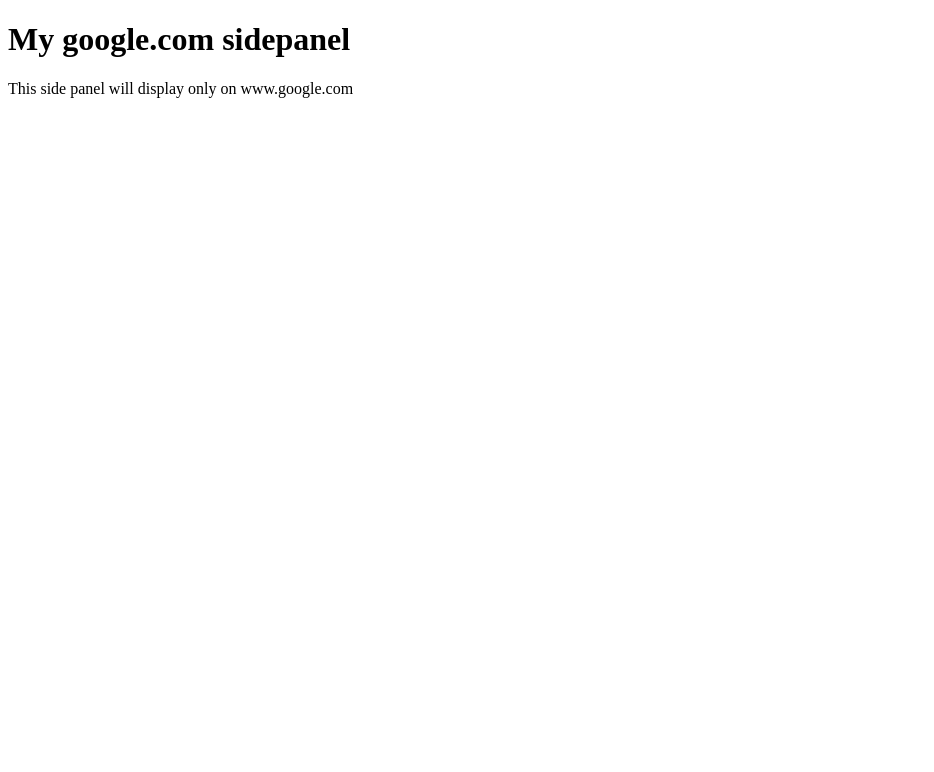
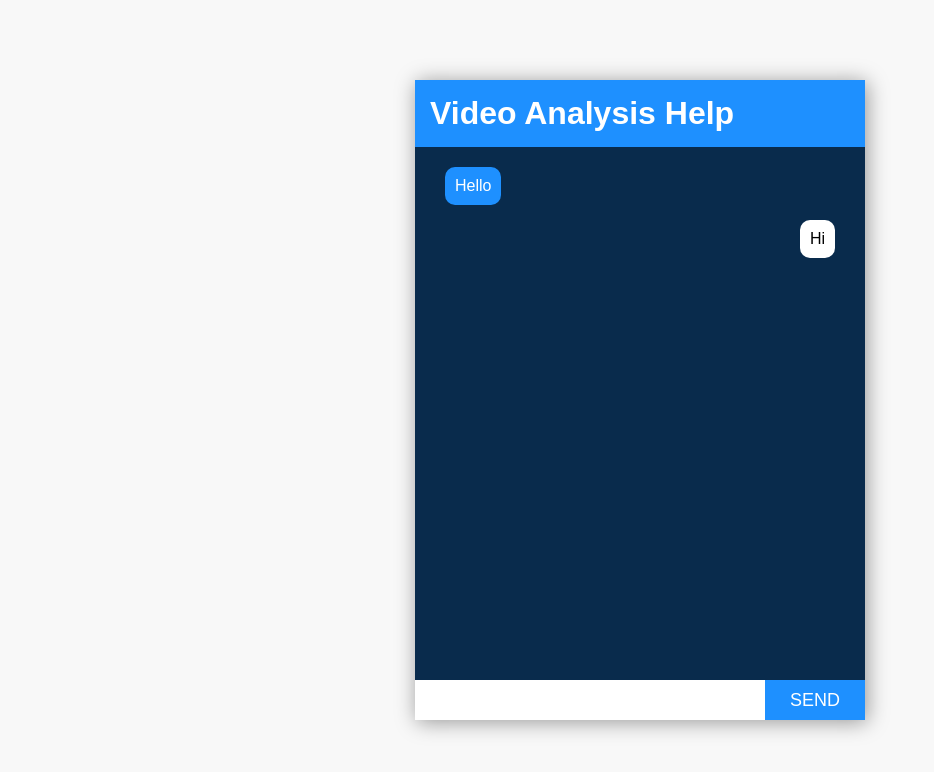
Before and after one commit to ady2303/GPT_Video_QnA, a browser extension: page sidepanel.html in a window 1280 px wide. Shown: the whole page, without its empty margins (0-934 px from the left). Drawn offline with Linux system fonts and the light colour scheme.

Commit message:
Added some HTML/CSS to look like a chatbox

```diff
--- a/sidepanel.html
+++ b/sidepanel.html
@@ -2,9 +2,23 @@
 <html>
   <head>
     <title>My Google side panel extension</title>
+    <link rel="stylesheet" type="text/css" href="style.css"
   </head>
   <body>
-    <h1>My google.com sidepanel</h1>
-    <p>This side panel will display only on www.google.com</p>
+    <div class="container">
+      <div class="header">
+        <h1>Video Analysis Help</h1>
+      </div>
+      <div class="body">
+        <p class="message">Hello</p>
+        <p class="message user_message">Hi</p>
+      </div>
+      <div class="footer">
+        <form>
+          <input type="text" name="">
+          <button>SEND</button>
+        </form>
+      </div>
+    </div>
   </body>
 </html>
--- /dev/null
+++ b/style.css
@@ -0,0 +1,78 @@
+* {
+    margin: 0;
+    padding: 0;
+    font-family: sans-serif;
+    box-sizing: border-box;
+}
+
+body {
+    height: 100vh;
+    background-color: #f8f8f8;
+    display: flex;
+    justify-content: center;
+    align-items: center;
+}
+
+.container{
+    width: 450px;
+    height: 80vh;
+    display: flex;
+    flex-direction: column;
+    box-shadow: 2px 2px 20px rgba(0,0,0,0.4);
+    background-color: dodgerblue;
+}
+
+.header h1 {
+    color: white;
+    padding: 15px;
+}
+
+.body {
+    flex: 1;
+    color: white;
+    background-color: rgba(0,0,0,0.7);
+    padding: 20px 30px;
+}
+
+.message {
+    background-color: dodgerblue;
+    padding : 10px;
+    color: white;
+    width: fit-content;
+    border-radius: 10px;
+    margin-bottom: 15px;
+}
+
+.user_message {
+    margin-left: auto;
+    background-color: white;
+    color: black;
+}
+
+.footer form {
+    display: flex;
+}
+
+form input {
+    flex: 1;
+    height: 40px;
+    border: none;
+    outline: none;
+    padding-left: 5px;
+    font-size: 16px;
+}
+
+form button {
+    width: 100px;
+    font-size: 18px;
+    border: none;
+    outline: none;
+    background-color: dodgerblue;
+    color: white;
+    cursor: pointer;
+}
+
+form button:hover {
+    background-color: blue;
+    transition: 0.2s ease;
+}
```
